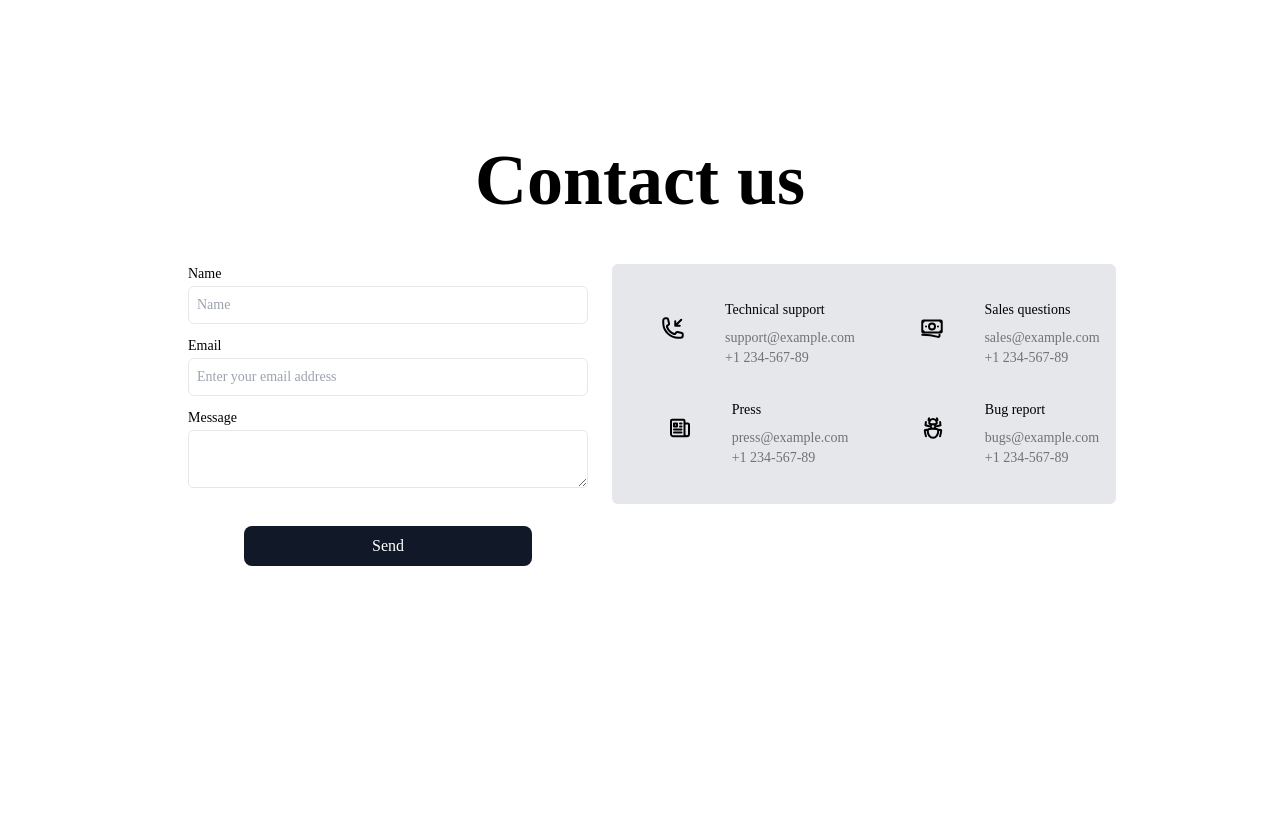
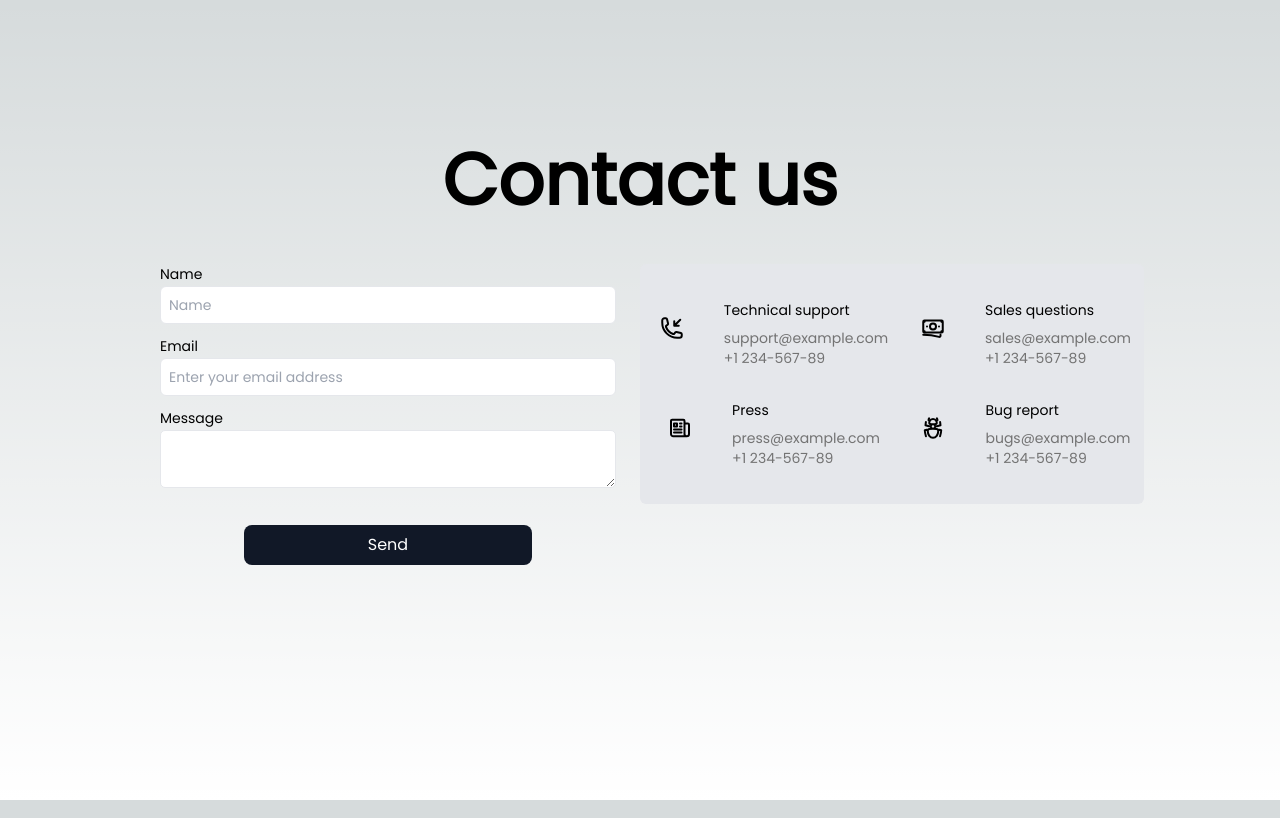
Before and after one commit to 202309-EKTA-JO-FSW/capstone-team-11, a Next.js app in the folder client/: page / in a window 1280 px wide. Built offline with nearby package versions, Linux system fonts and the light colour scheme.

Commit message:
modify multi files

```diff
--- a/client/src/app/globals.css
+++ b/client/src/app/globals.css
@@ -1,18 +1,19 @@
+@import url('https://fonts.googleapis.com/css2?family=Poppins&display=swap');
 @tailwind base;
 @tailwind components;
 @tailwind utilities;
 
 :root {
-  /* --foreground-rgb: 0, 0, 0;
+  --foreground-rgb: 0, 0, 0;
   --background-start-rgb: 214, 219, 220;
-  --background-end-rgb: 255, 255, 255; */
+  --background-end-rgb: 255, 255, 255;
 }
 
 @media (prefers-color-scheme: dark) {
   :root {
-    /* --foreground-rgb: 255, 255, 255;
+    --foreground-rgb: 255, 255, 255;
     --background-start-rgb: 0, 0, 0;
-    --background-end-rgb: 0, 0, 0; */
+    --background-end-rgb: 0, 0, 0;
   }
 }
 
--- a/client/tailwind.config.js
+++ b/client/tailwind.config.js
@@ -14,5 +14,37 @@ module.exports = {
       },
     },
   },
+  theme: {
+    extend: {
+      fontFamily: {
+        poppins: ["Poppins", "sans-serif"],
+      },
+    },
+  },
+  theme: {
+    extend: {
+      lineHeight: {
+        107: "107px",
+      },
+    },
+  },
+  theme: {
+    screens: {
+      sm: { min: "640px", max: "767px" },
+      // => @media (min-width: 640px and max-width: 767px) { ... }
+
+      md: { min: "768px", max: "1023px" },
+      // => @media (min-width: 768px and max-width: 1023px) { ... }
+
+      lg: { min: "1024px", max: "1279px" },
+      // => @media (min-width: 1024px and max-width: 1279px) { ... }
+
+      // xl: { min: "1280px", max: "1535px" },
+      // => @media (min-width: 1280px and max-width: 1535px) { ... }
+
+      xl: { min: "1280px" },
+      // => @media (min-width: 1536px) { ... }
+    },
+  },
   plugins: [],
 };
```
